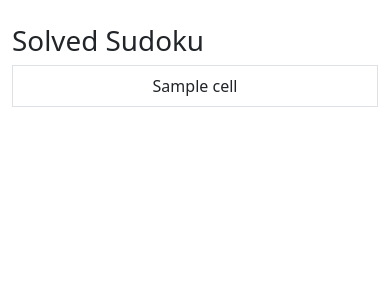
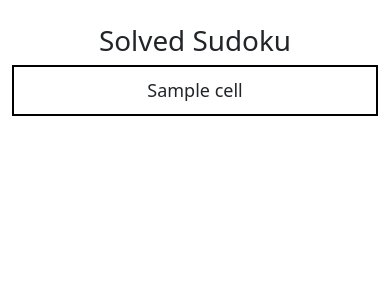
Before and after one commit to teamarctix/Sudoku-solver, a Flask app: template templates/solution.html in a window 390 px wide. Shown: the top 300 px of the page. Run offline with Flask 3, Linux system fonts and the light colour scheme; the template is opened without the code that fills it: most values are stand-ins (such as "Sample title", 1, 10 or a date in 2020).

Commit message:
fix for mobile-screen

```diff
--- a/templates/index.html
+++ b/templates/index.html
@@ -1,6 +1,7 @@
 <!DOCTYPE html>
 <html>
 <head>
+	<meta name="viewport" content="width=device-width, initial-scale=1.0">
     <title>Sudoku Solver</title>
     <link href="https://cdn.jsdelivr.net/npm/bootstrap@5.3.0/dist/css/bootstrap.min.css" rel="stylesheet">
     <style>
--- a/templates/solution.html
+++ b/templates/solution.html
@@ -1,20 +1,51 @@
 <!DOCTYPE html>
 <html>
 <head>
+	<meta name="viewport" content="width=device-width, initial-scale=1.0">
     <title>Sudoku Solver - Solution</title>
     <!-- Include Bootstrap CSS -->
-<link href="https://cdn.jsdelivr.net/npm/bootstrap@5.3.0/dist/css/bootstrap.min.css" rel="stylesheet">
+    <link href="https://cdn.jsdelivr.net/npm/bootstrap@5.3.0/dist/css/bootstrap.min.css" rel="stylesheet">
+    <style>
+        /* Custom CSS for Sudoku Grid */
+        .sudoku-table {
+            border-collapse: collapse;
+            width: 100%;
+            border: 2px solid #000;
+        }
+
+        .sudoku-table td {
+            text-align: center;
+            width: 11.1%; /* 100% / 9 columns */
+            padding: 10px;
+            font-size: 24px;
+            border: 1px solid #ccc;
+        }
+
+        .sudoku-table tr:nth-child(3n) {
+            border-bottom: 2px solid #000;
+        }
+
+        .sudoku-table td:nth-child(3n) {
+            border-right: 2px solid #000;
+        }
+
+        @media (max-width: 768px) {
+            .sudoku-table td {
+                font-size: 18px;
+            }
+        }
+    </style>
 </head>
 <body>
     <div class="container">
-        <h1 class="mt-4">Solved Sudoku</h1>
-        <div class="row">
-            <div class="col-md-6 offset-md-3">
-                <table class="table table-bordered table-responsive">
+        <h1 class="mt-4 text-center">Solved Sudoku</h1>
+        <div class="row justify-content-center">
+            <div class="col-12 col-md-6">
+                <table class="sudoku-table">
                     {% for row in solved_grid %}
                         <tr>
                             {% for cell in row %}
-                                <td class="text-center">{{ cell }}</td>
+                                <td>{{ cell }}</td>
                             {% endfor %}
                         </tr>
                     {% endfor %}
@@ -23,6 +54,6 @@
         </div>
     </div>
     <!-- Include Bootstrap JS if needed -->
-     <script src="https://cdn.jsdelivr.net/npm/bootstrap@5.0.0/dist/js/bootstrap.min.js"></script>
+    <script src="https://cdn.jsdelivr.net/npm/bootstrap@5.0.0/dist/js/bootstrap.min.js"></script>
 </body>
 </html>
```
